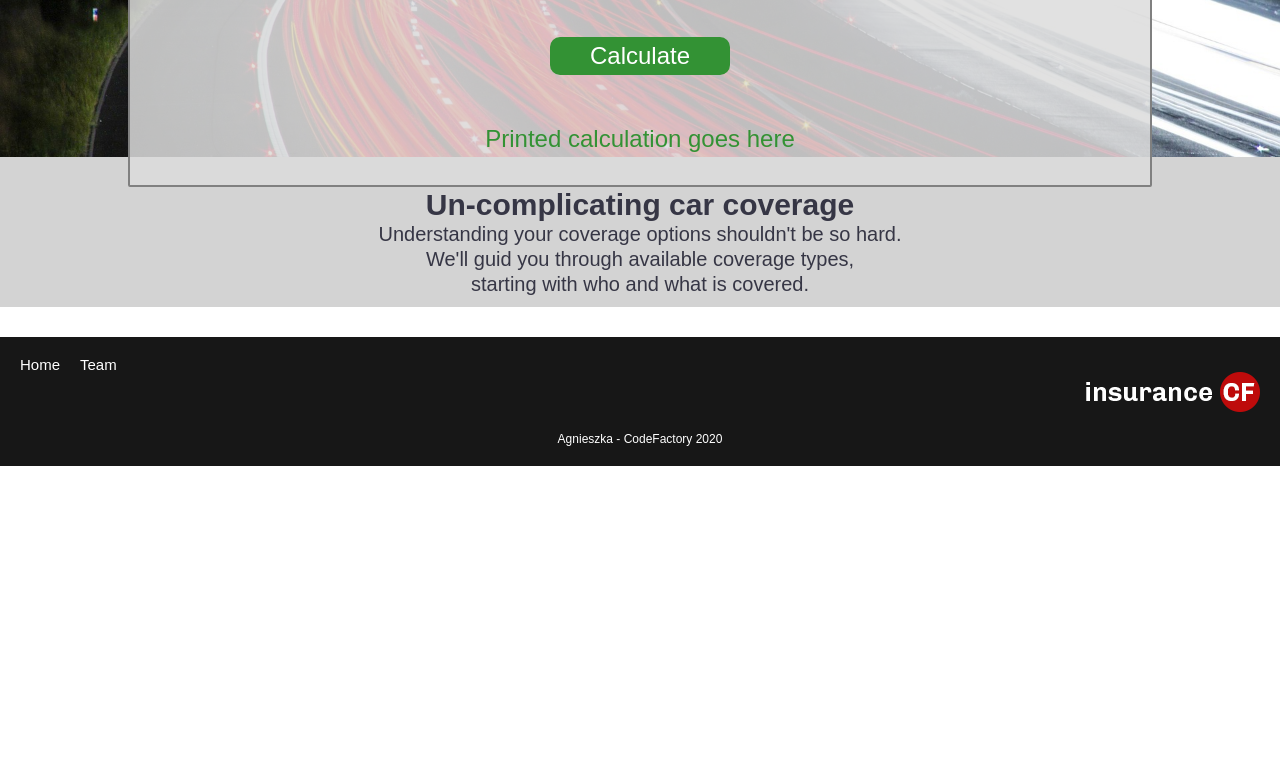
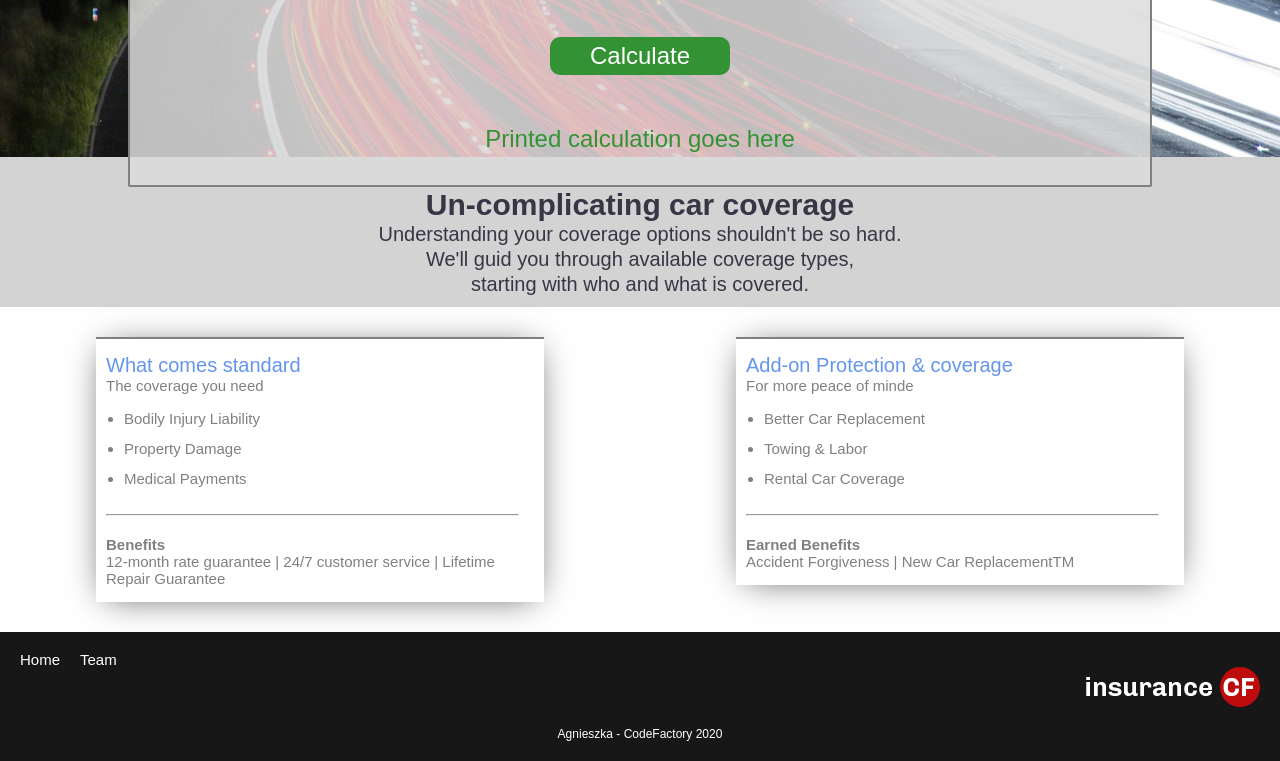
Before and after one commit to ladyagagi/CFLMS-Agnieszka-CodeReview-03, a plain HTML site: page index.html in a window 1280 px wide. Shown: the part 548-1309 px from the top of the page. Before the commit the page ends 1014 px from the top, so only its background shows below. Drawn offline with Linux system fonts and the light colour scheme.

Commit message:
layout almost finished

```diff
--- a/index.html
+++ b/index.html
@@ -57,17 +57,46 @@
 		<p id="heading"><h1>Car insurance</h1></p>
 	</div>
 
-
-
-
-
 	<div class="banner-grey">
 		<h3>Un-complicating car coverage</h3>
 		<p>Understanding your coverage options shouldn't be so hard.</p>
 		<p>We'll guid you through available coverage types,</p>
 		<p>starting with who and what is covered.</p>
+	</div>
+
+	<div id="condition-container">
+<!------ condition-box-ONE ----->
+
+		<div id="condition-box-one" class ="condition-box">
+		<p class = "condition-headling-blue">What comes standard</p>
+		<p>The coverage you need</p>
+		<ul>
+			<li>Bodily Injury Liability</li>
+			<li>Property Damage</li>
+			<li>Medical Payments</li>
+		</ul>
+<hr>
+		<p class = "condition-headling-bold">Benefits</p>
+		<p>12-month rate guarantee | 24/7 customer service | Lifetime Repair Guarantee </p>
+		</div>
+
+<!------ condition-box-TWO ----->
+		<div id="condition-box-two" class ="condition-box">
+		<p class = "condition-headling-blue">Add-on Protection & coverage</p>
+		<p>For more peace of minde</p>
+		<ul>
+			<li>Better Car Replacement</li>
+			<li>Towing & Labor</li>
+			<li>Rental Car Coverage</li>
+		</ul>
+<hr>
+		<p class = "condition-headling-bold">Earned Benefits</p>
+		<p>Accident Forgiveness | New Car ReplacementTM </p>
+		</div>
+
 
 	</div>
+
 </main>
 
 
--- a/style_car.css
+++ b/style_car.css
@@ -158,10 +158,46 @@ input, select {
 
 }
 
-.heading {
-
+#condition-container {
+	display: flex;
+	justify-content: space-around;
+	align-items: flex-start;
 }
 
+.condition-box {
+	border-top: 2px solid #808080;
+	box-shadow: 0px 3px 34px -10px rgba(0,0,0,0.75);
+	padding: 15px 25px 15px 10px;
+	color: #808080;
+	margin-top:  30px;
+
+	flex-basis: 35%;
+	font-size: 15px;
+}
+
+.condition-box {}
+
+.condition-headling-blue {
+	color: #6495ED;
+	font-size: 20px;
+}
+
+.condition-headling-bold {
+	font-weight: bold;
+	margin-top: 20px;
+}
+
+.condition-box li {
+	/*list-style-type: disc;
+	color: #90D2D4; Häckchen color*/
+	line-height: 30px;
+}
+
+.condition-box ul {
+   padding-left: 1.2em;
+   margin-bottom: 20px;
+   margin-top: 10px;
+}
 
 /* +++++++++++++++++++++++++++++ footer +++++++++++++++++++++++++ */
 footer {
```
